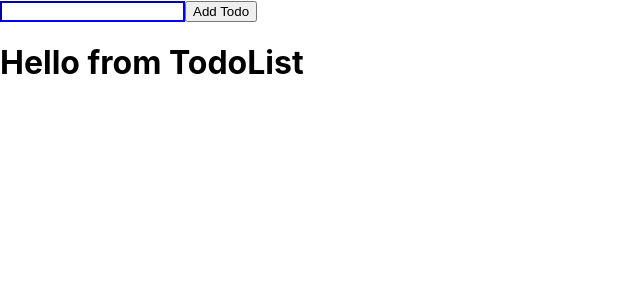
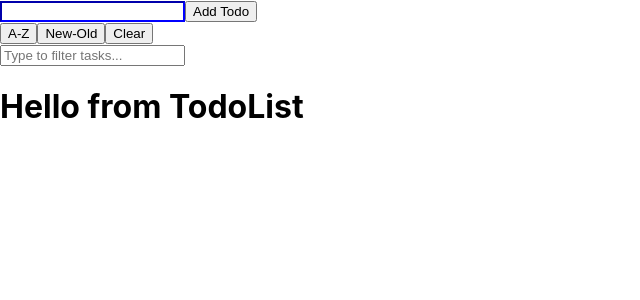
Before and after one commit to Artem2313/andersentodo, a React (Create React App) app: page / in a window 1280 px wide. Shown: the top 300 px of the page, without its empty margins (0-640 px from the left). Built offline with nearby package versions, Linux system fonts and the light colour scheme.

Commit message:
sort_first_done

```diff
--- a/src/App.js
+++ b/src/App.js
@@ -3,10 +3,16 @@ import shortid from "shortid";
 import React, { Component } from "react";
 import AddForm from "./components/AddForm";
 import TodoList from "./components/TodoList";
+import TaskFilter from "./components/TaskFilter";
+import filterTasks from "./components/helpers/filterTasks";
 
 export default class App extends Component {
   state = {
     tasks: [],
+    sortDirectionNameAsc: true,
+    sortDirectionDateAsc: true,
+    filter: "",
+    filtered: [],
   };
 
   componentDidMount() {
@@ -26,6 +32,17 @@ export default class App extends Component {
     }
   }
 
+  changeFilter = (e) => {
+    this.setState({ filter: e.target.value });
+
+    const { tasks, filter } = this.state;
+    const filtered = tasks.filter((task) =>
+      task.text.toLowerCase().includes(filter.toLowerCase())
+    );
+
+    this.setState({ filtered });
+  };
+
   addTask = (task) => {
     const date = new Date();
     const createdDate = `${date.getDate()}/${date.getMonth()}/${date.getFullYear()}`;
@@ -33,6 +50,7 @@ export default class App extends Component {
       ...task,
       id: shortid.generate(),
       date: createdDate,
+      fulldate: date,
       completed: false,
     };
 
@@ -55,11 +73,103 @@ export default class App extends Component {
     }));
   };
 
+  sort = (e) => {
+    let sort = e.target.name;
+    console.log(sort);
+    let sortingStart = [...this.state.tasks];
+    const sorting = (sortingStart, sort) => {
+      switch (sort) {
+        case "nameAsc":
+          return sortingStart.slice().sort((a, b) => {
+            const nameA = a.text.toLowerCase();
+            const nameB = b.text.toLowerCase();
+            if (nameA < nameB) return -1;
+            if (nameA > nameB) return 1;
+            return 0;
+          });
+        case "nameDsc":
+          return sortingStart.slice().sort((a, b) => {
+            const nameA = a.text.toLowerCase();
+            const nameB = b.text.toLowerCase();
+            if (nameA > nameB) return -1;
+            if (nameA < nameB) return 1;
+            return 0;
+          });
+        case "dateAsc":
+          return sortingStart.slice().sort((a, b) => {
+            const dateA = a.fulldate;
+            const dateB = b.fulldate;
+            return new Date(dateB) - new Date(dateA);
+          });
+        case "dateDsc":
+          return sortingStart.slice().sort((a, b) => {
+            const dateA = a.fulldate;
+            const dateB = b.fulldate;
+            return new Date(dateA) - new Date(dateB);
+          });
+        default:
+          return sortingStart;
+      }
+    };
+
+    const sortingFinish = sorting(sortingStart, sort);
+
+    return this.setState({ tasks: [...sortingFinish] });
+  };
+
+  sortDirectionChange = (e) => {
+    const sort = e.target.name;
+    if (sort === "nameAsc" || sort === "nameDsc") {
+      this.setState((prevState) => ({
+        sortDirectionNameAsc: !prevState.sortDirectionNameAsc,
+      }));
+    } else if (sort === "dateAsc" || sort === "dateDsc") {
+      this.setState((prevState) => ({
+        sortDirectionDateAsc: !prevState.sortDirectionDateAsc,
+      }));
+    }
+  };
+
+  filterTasks = (tasks, filter) => {
+    const filtered = tasks.filter((task) =>
+      task.text.toLowerCase().includes(filter.toLowerCase())
+    );
+    console.log(filtered);
+  };
+
   render() {
-    const { tasks } = this.state;
+    const {
+      tasks,
+      sortDirectionNameAsc,
+      sortDirectionDateAsc,
+      filter,
+    } = this.state;
+    // const filteredTasks = filterTasks(tasks, filter);
+    this.filterTasks(tasks, filter);
+
     return (
       <>
         <AddForm onAddTask={this.addTask} />
+        <div onClick={this.sortDirectionChange}>
+          <button
+            type="button"
+            name={sortDirectionNameAsc ? "nameAsc" : "nameDsc"}
+            onClick={this.sort}
+          >
+            {sortDirectionNameAsc ? "A-Z" : "Z-A"}
+          </button>
+          <button
+            type="button"
+            name={sortDirectionDateAsc ? "dateAsc" : "dateDsc"}
+            onClick={this.sort}
+          >
+            {sortDirectionDateAsc ? "New-Old" : "Old-New"}
+          </button>
+          <button type="button" name="sortClear" onClick={this.sort}>
+            Clear
+          </button>
+        </div>
+        <TaskFilter value={filter} onChangeFilter={this.changeFilter} />
         <TodoList
           tasks={tasks}
           onDeleteTask={this.deleteTask}
--- /dev/null
+++ b/src/components/TaskFilter.js
@@ -0,0 +1,18 @@
+import React from "react";
+import PropTypes from "prop-types";
+
+const TaskFilter = ({ value, onChangeFilter, onFilter }) => (
+  <input
+    type="text"
+    value={value}
+    onChange={onChangeFilter}
+    placeholder="Type to filter tasks..."
+  />
+);
+
+TaskFilter.propTypes = {
+  value: PropTypes.string.isRequired,
+  onChangeFilter: PropTypes.func.isRequired,
+};
+
+export default TaskFilter;
--- /dev/null
+++ b/src/components/helpers/filterTasks.js
@@ -0,0 +1,7 @@
+const filterTasks = (tasks, filter) => {
+  return tasks.filter((task) =>
+    task.text.toLowerCase().includes(filter.toLowerCase())
+  );
+};
+
+export default filterTasks;
```
